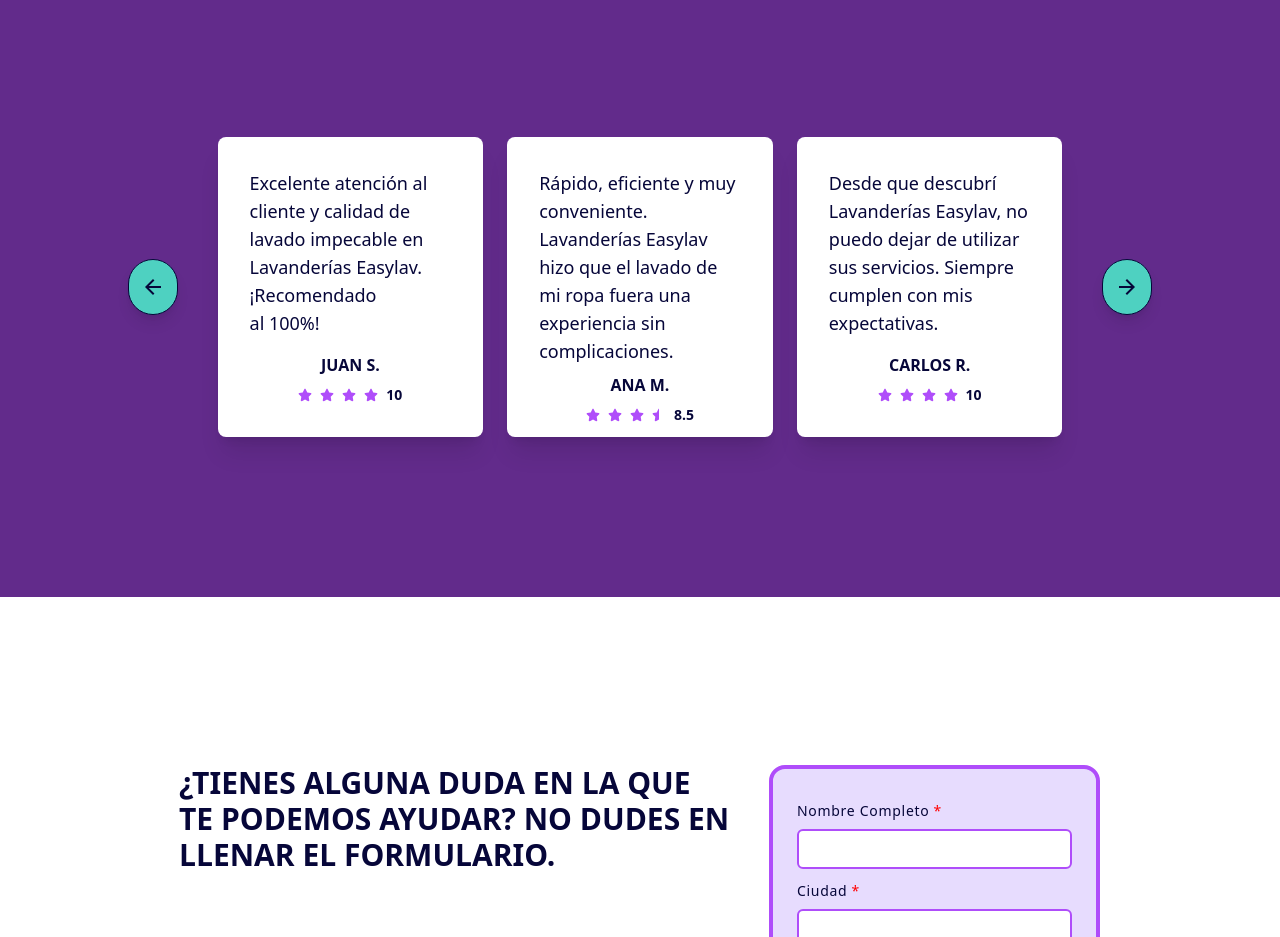
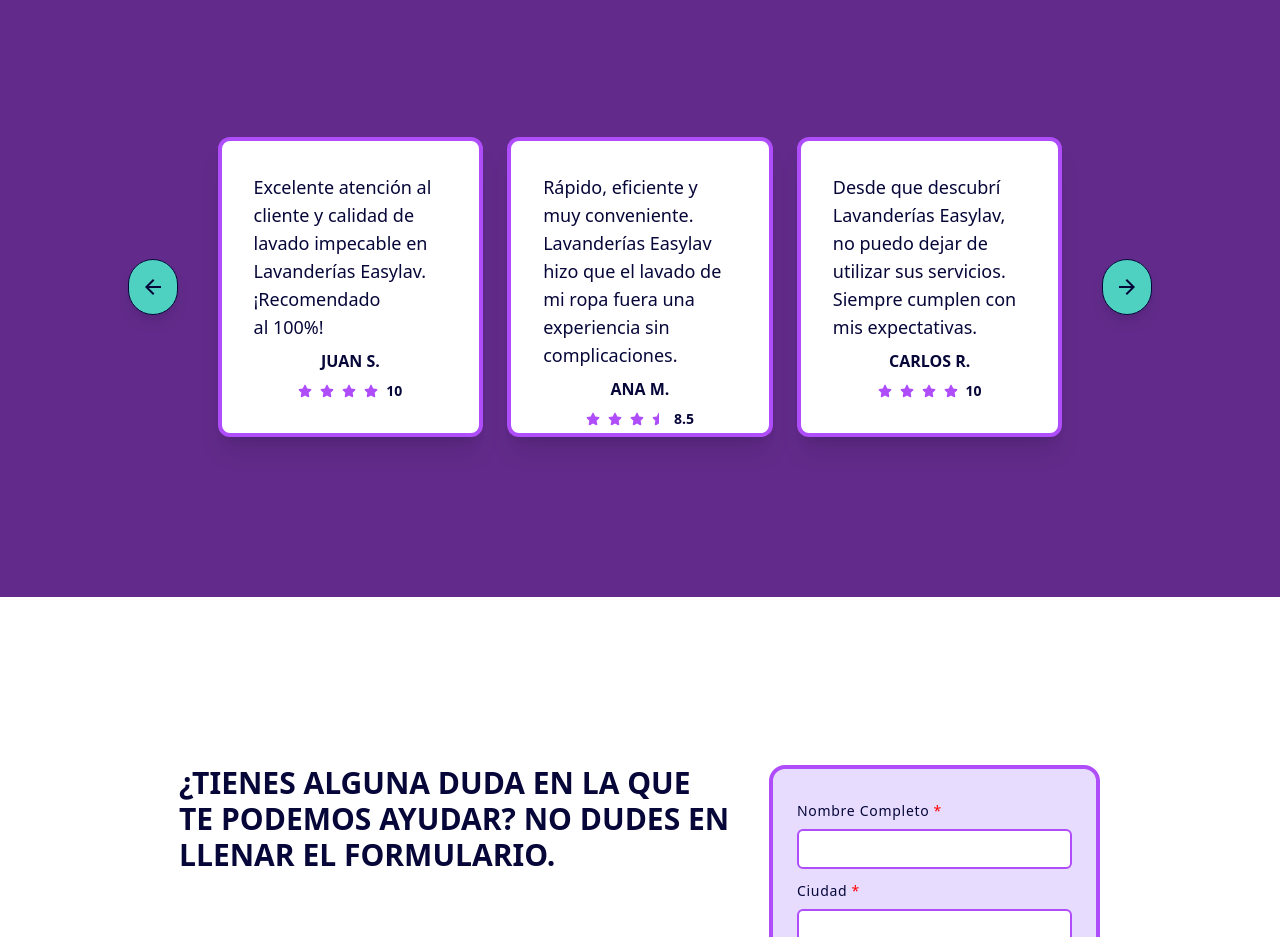
Before and after one commit to dspwebstudiomx/easylav-react, a React (Vite) app: page / in a window 1280 px wide. Shown: the part 9600-10537 px from the top of the page. Built offline with nearby package versions, Linux system fonts and the light colour scheme.

Commit message:
feat: mejora el estilo de los botones en CarouselTestimonios y actualiza el diseño del componente Testimonio con bordes personalizados

```diff
--- a/src/pages/inicio/Testimonios/CarouselTestimonios.jsx
+++ b/src/pages/inicio/Testimonios/CarouselTestimonios.jsx
@@ -66,7 +66,7 @@ const CarouselTestimonios = () => {
           <div className="flex items-center justify-center w-full gap-2">
             <button
               onClick={prevSlide}
-              className="p-0 flex items-center justify-center w-14 h-14 text-center bg-primary w-50 h-50 rounded-full shadow-lg hover:bg-gray-100 transition border border-gray-300"
+              className="p-0 flex items-center justify-center w-14 h-14 text-center bg-primary w-50 h-50 rounded-full shadow-lg hover:bg-gray-100 transition border border-gray-300 dark:bg-secondary dark:border-light dark:text-light"
               aria-label="Anterior">
               <MdArrowBack className="text-2xl" />
             </button>
@@ -77,7 +77,7 @@ const CarouselTestimonios = () => {
             </div>
             <button
               onClick={nextSlide}
-              className="p-0 flex items-center justify-center w-14 h-14 text-center bg-primary rounded-full shadow-lg hover:bg-gray-100 transition border border-gray-300"
+              className="p-0 flex items-center justify-center w-14 h-14 text-center bg-primary rounded-full shadow-lg hover:bg-gray-100 transition border border-gray-300 dark:bg-secondary dark:border-light dark:text-light"
               aria-label="Siguiente">
               <MdArrowForward className="text-2xl" />
             </button>
--- a/src/pages/inicio/Testimonios/Testimonio.jsx
+++ b/src/pages/inicio/Testimonios/Testimonio.jsx
@@ -19,7 +19,7 @@ const Testimonio = ({ testimonio }) => {
   return (
     <article
       id={`testimonio-${testimonio.nombre}`}
-      className="pt-8 pb-2 px-8 flex flex-col justify-between bg-light text-dark rounded-lg h-[360px] sm:h-[300px] w-[80%] sm:w-full shadow-xl mx-auto"
+      className="pt-8 pb-2 px-8 flex flex-col justify-between bg-light text-dark rounded-xl h-[360px] sm:h-[300px] w-[80%] sm:w-full shadow-xl mx-auto border-4 border-secondary dark:border-primary"
       key={TESTIMONY_ID}>
       {/* Testimonio */}
       <p id={`testimonio-parrafo-${PERSON_NAME_TESTIMONY}`} className="text-pretty text-lg">
```
